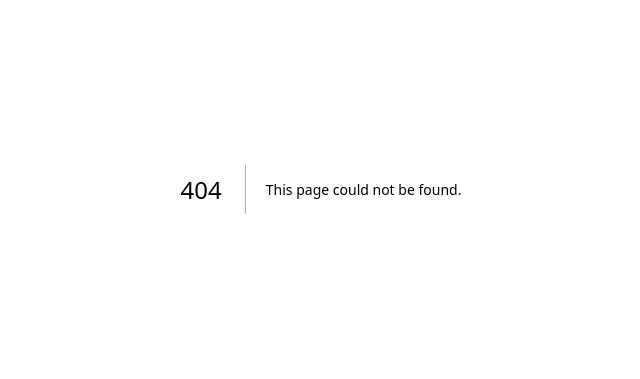
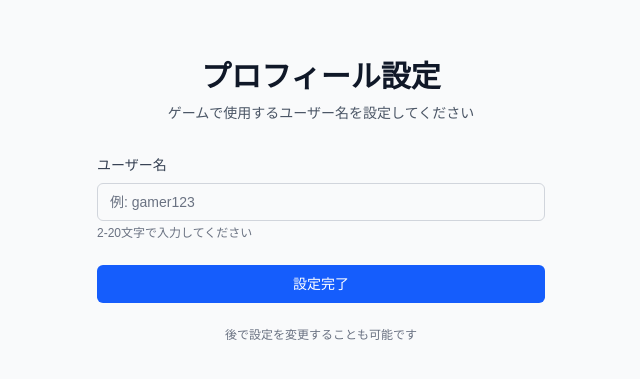
Before and after one commit to koza-ken/shufflemoji, a Next.js app in the folder word-scramble-nextjs/: page /profile/setup in a window 1280 px wide. Before the commit this address had no page. Shown: the part 211-590 px from the top of the page, without its empty margins (319-959 px from the left). Built offline with nearby package versions, Linux system fonts and the light colour scheme; no server answers; sample sign-in values are in the browser's storage.

Commit message:
add:プロフィール設定ページ作成

```diff
--- /dev/null
+++ b/word-scramble-nextjs/app/profile/setup/page.tsx
@@ -0,0 +1,122 @@
+'use client'
+
+import { useSession } from 'next-auth/react'
+import { useRouter } from 'next/navigation'
+import { useState } from 'react'
+
+export default function ProfileSetupPage() {
+  const { data: session, update } = useSession()
+  const router = useRouter()
+  const [username, setUsername] = useState('')
+  const [isSubmitting, setIsSubmitting] = useState(false)
+  const [error, setError] = useState('')
+
+  // 未ログインの場合はリダイレクト
+  if (!session) {
+    router.push('/auth/signin')
+    return null
+  }
+
+  const handleSubmit = async (e: React.FormEvent) => {
+    e.preventDefault()
+
+    if (!username.trim()) {
+      setError('ユーザー名を入力してください')
+      return
+    }
+
+    if (username.trim().length < 2) {
+      setError('ユーザー名は2文字以上で入力してください')
+      return
+    }
+
+    setIsSubmitting(true)
+    setError('')
+
+    try {
+      const response = await fetch('/api/auth/setup-profile', {
+        method: 'POST',
+        headers: {
+          'Content-Type': 'application/json',
+        },
+        body: JSON.stringify({
+          username: username.trim(),
+        }),
+      })
+
+      if (!response.ok) {
+        const data = await response.json()
+        throw new Error(data.error || 'プロフィールの設定に失敗しました')
+      }
+
+      // セッションを更新
+      await update()
+
+      // トップページにリダイレクト
+      router.push('/')
+    } catch (error) {
+      console.error('Profile setup error:', error)
+      setError(error instanceof Error ? error.message : 'エラーが発生しました')
+    } finally {
+      setIsSubmitting(false)
+    }
+  }
+
+  return (
+    <div className="min-h-screen bg-gray-50 flex items-center justify-center py-12 px-4 sm:px-6 lg:px-8">
+      <div className="max-w-md w-full space-y-8">
+        <div>
+          <h2 className="mt-6 text-center text-3xl font-extrabold text-gray-900">
+            プロフィール設定
+          </h2>
+          <p className="mt-2 text-center text-sm text-gray-600">
+            ゲームで使用するユーザー名を設定してください
+          </p>
+        </div>
+        <form className="mt-8 space-y-6" onSubmit={handleSubmit}>
+          <div>
+            <label htmlFor="username" className="block text-sm font-medium text-gray-700 mb-2">
+              ユーザー名
+            </label>
+            <input
+              id="username"
+              type="text"
+              required
+              value={username}
+              onChange={(e) => setUsername(e.target.value)}
+              className="appearance-none relative block w-full px-3 py-2 border border-gray-300 placeholder-gray-500 text-gray-900 rounded-md focus:outline-none focus:ring-blue-500 focus:border-blue-500 focus:z-10 sm:text-sm"
+              placeholder="例: gamer123"
+              maxLength={20}
+              disabled={isSubmitting}
+            />
+            <p className="mt-1 text-xs text-gray-500">
+              2-20文字で入力してください
+            </p>
+          </div>
+
+          {error && (
+            <div className="text-red-600 text-sm text-center">
+              {error}
+            </div>
+          )}
+
+          <div>
+            <button
+              type="submit"
+              disabled={isSubmitting}
+              className="group relative w-full flex justify-center py-2 px-4 border border-transparent text-sm font-medium rounded-md text-white bg-blue-600 hover:bg-blue-700 focus:outline-none focus:ring-2 focus:ring-offset-2 focus:ring-blue-500 disabled:opacity-50 disabled:cursor-not-allowed"
+            >
+              {isSubmitting ? '設定中...' : '設定完了'}
+            </button>
+          </div>
+
+          <div className="text-center">
+            <p className="text-xs text-gray-500">
+              後で設定を変更することも可能です
+            </p>
+          </div>
+        </form>
+      </div>
+    </div>
+  )
+}
```
